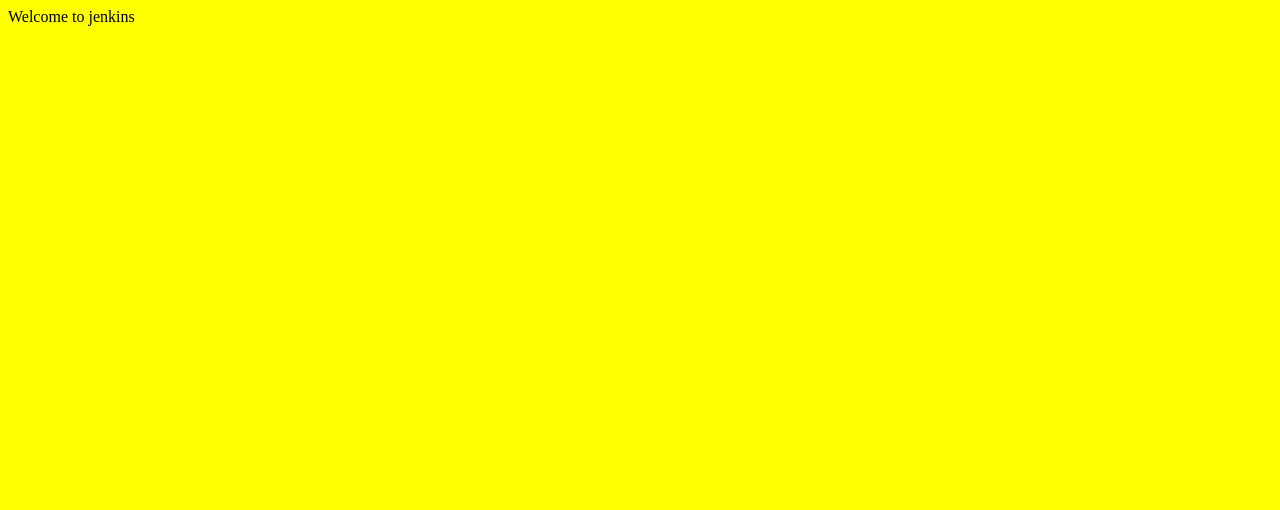
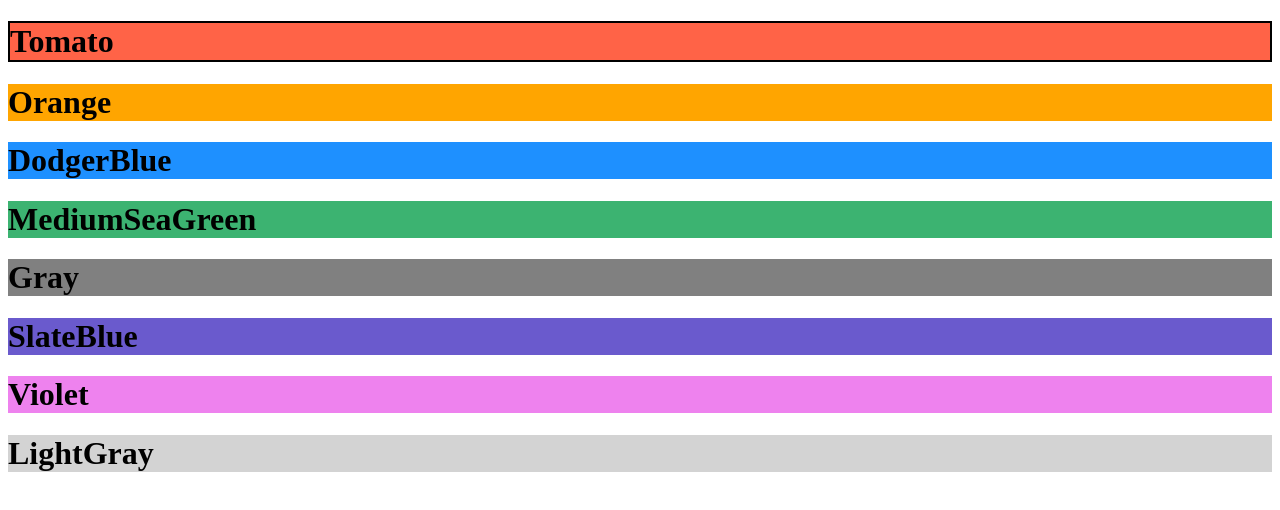
Before and after one commit to N-SAI-HARIKA/devopscsm_239, a plain HTML site: page sample.html in a window 1280 px wide. Drawn offline with Linux system fonts and the light colour scheme.

Commit message:
sample.html

```diff
--- a/sample.html
+++ b/sample.html
@@ -1,3 +1,15 @@
+<!DOCTYPE html>
 <html>
-<body bgcolor="yellow">Welcome to jenkins</body>
+<body>
+
+<h1 style="border:2px solid black;background-color:Tomato;">Tomato</h1>
+<h1 style="background-color:Orange;">Orange</h1>
+<h1 style="background-color:DodgerBlue;">DodgerBlue</h1>
+<h1 style="background-color:MediumSeaGreen;">MediumSeaGreen</h1>
+<h1 style="background-color:Gray;">Gray</h1>
+<h1 style="background-color:SlateBlue;">SlateBlue</h1>
+<h1 style="background-color:Violet;">Violet</h1>
+<h1 style="background-color:LightGray;">LightGray</h1>
+
+</body>
 </html>
```
